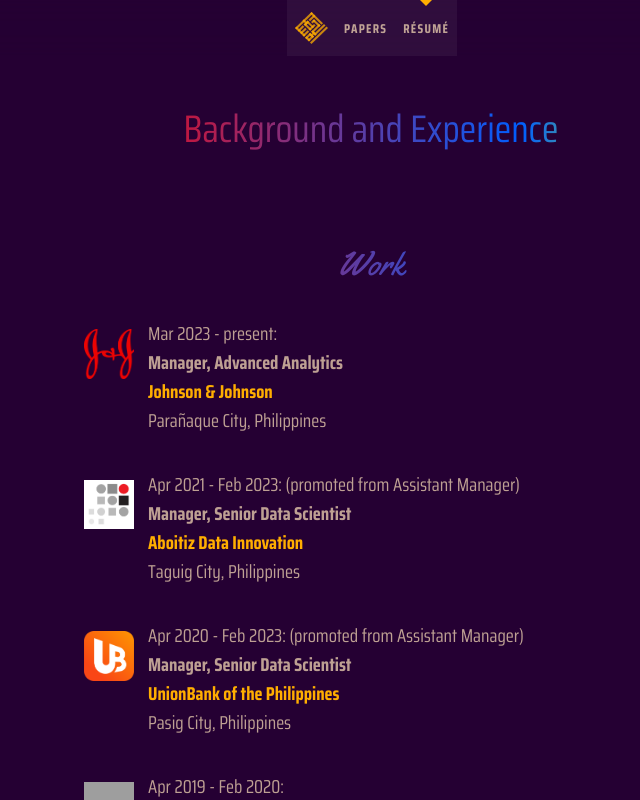
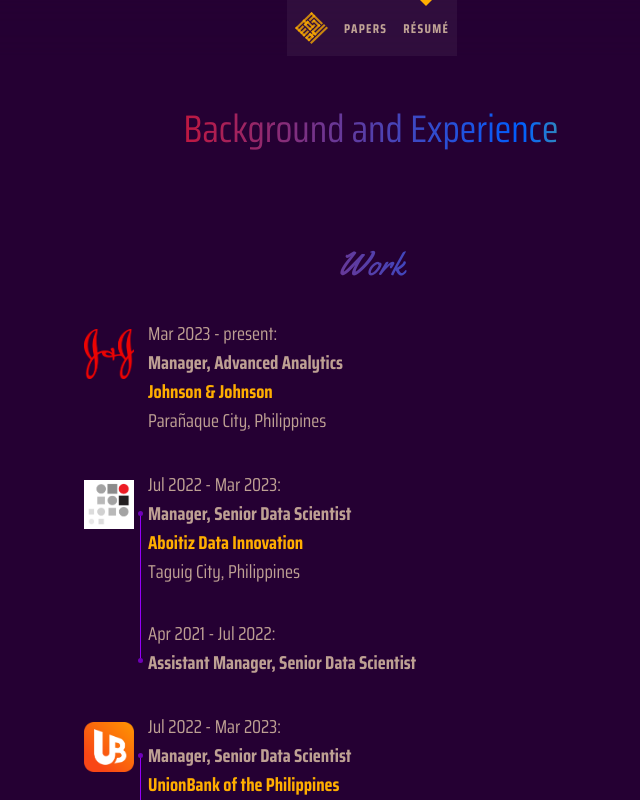
Before and after one commit to alstat/al-asaad, a SvelteKit app: page /resume in a window 1280 px wide. Shown: the top 800 px of the page, without its empty margins (269-909 px from the left). Built offline with nearby package versions, Linux system fonts and the light colour scheme; grey boxes are pictures that could not be loaded; a web font is replaced by a local one.

Commit message:
display promotion

```diff
--- a/src/routes/resume/+page.svelte
+++ b/src/routes/resume/+page.svelte
@@ -14,6 +14,41 @@
 	<table>
 		<tbody>
 			{#each workExperiences as work, i}
+				{#if work["position"].length > 1 }
+					{#each work["position"] as job, j}
+						<!-- {console.log(j)} -->
+						<tr>
+							{#if j < 1}
+								<td class="logo-td">
+									<a href="{ work["href"] }">
+										<img src={ workLogos[i] } alt="{ work["logoAlt"] }" class="logo"/>
+									</a>
+								</td>
+							{:else}
+								<td>
+									<div class="dots top"></div>
+									<div class="vertical-line"></div>
+									<div class="dots below"></div>
+								</td>
+							{/if}
+							<td>{ work["dateRange"][j] }:
+								<br>
+								<b>{ job }</b>
+								<br>
+								{#if j < 1}
+									<span class="emphasis">
+										<b>
+											<a href="{ work["href"] }">{ work["company"] }</a>
+										</b>
+									</span>
+									<br>{ work["address"] }<br><br>
+								{:else}
+									<br>
+								{/if}
+							</td>
+						</tr>
+					{/each}
+				{:else}
 					<tr>
 						<td class="logo-td">
 							<a href="{ work["href"] }">
@@ -21,9 +56,6 @@
 							</a>
 						</td>
 						<td>{ work["dateRange"] }:
-						{#if work["position"].length > 1 }
-							(promoted from { work["position"][0] })
-						{/if}
 							<br>
 							{#if work["position"].length > 1 }
 								<b>{ work["position"].slice(-1) }</b>
@@ -39,6 +71,7 @@
 							<br>{ work["address"] }<br><br>
 						</td>
 					</tr>
+				{/if}
 				<tr></tr>
 			{/each}
 		</tbody>
@@ -89,4 +122,28 @@
 	.emphasis {
 		color: var(--color-theme-1);
 	}
+	.vertical-line {
+		position:absolute;
+		margin-top: -105px;
+		margin-left: 66px;
+		border-left: 1px solid #9400f7;
+  		height: 145px;
+		z-index: -1;
+	}
+	.dots {
+		height: 5px;
+		width: 5px;
+		background-color: #6e01b7;
+		border-radius: 50%;
+	}
+	.top {
+		position:absolute;
+		margin-top: -108px;
+		margin-left: 64px;
+	}
+	.below {
+		position:absolute;
+		margin-top: 39px;
+		margin-left: 64px;
+	}
 </style>
```
Also changed, not shown: src/lib/data/resume.js. Lines whose indentation alone changed are shown as unchanged.
